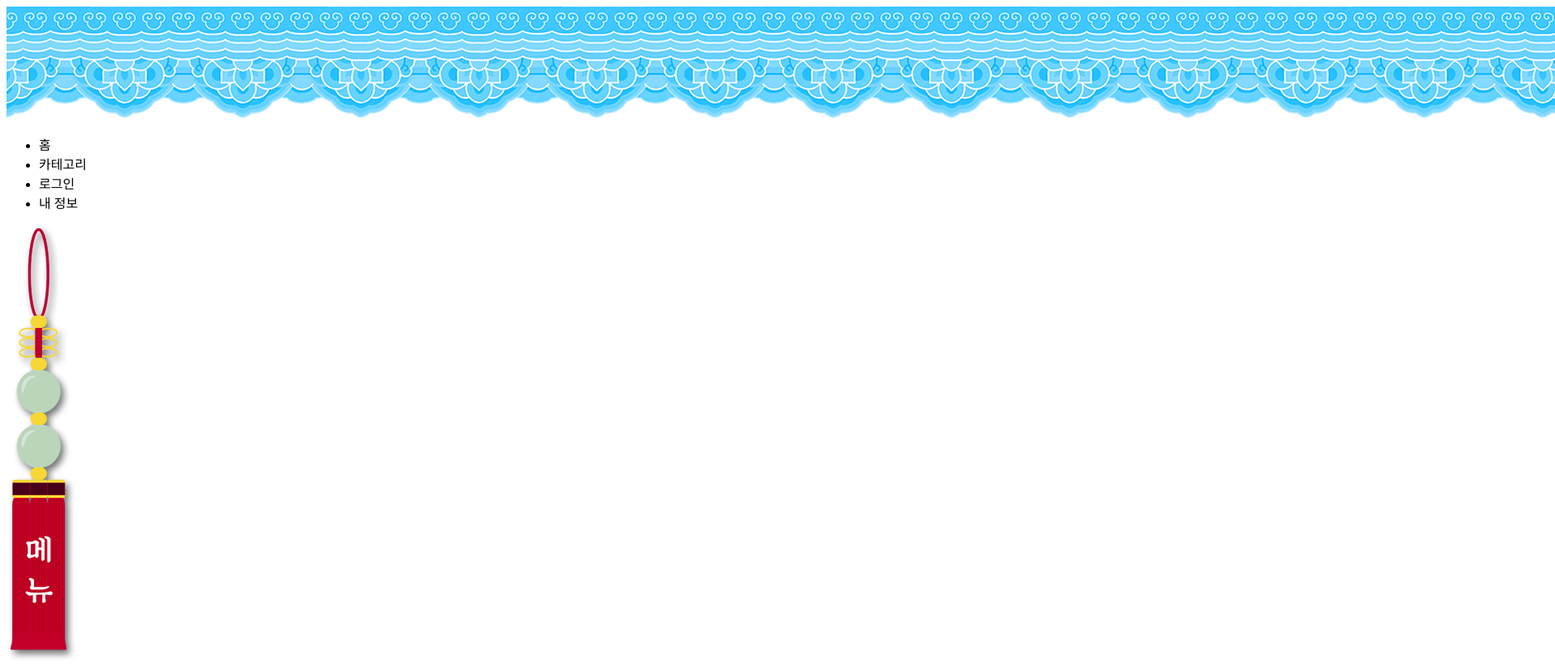
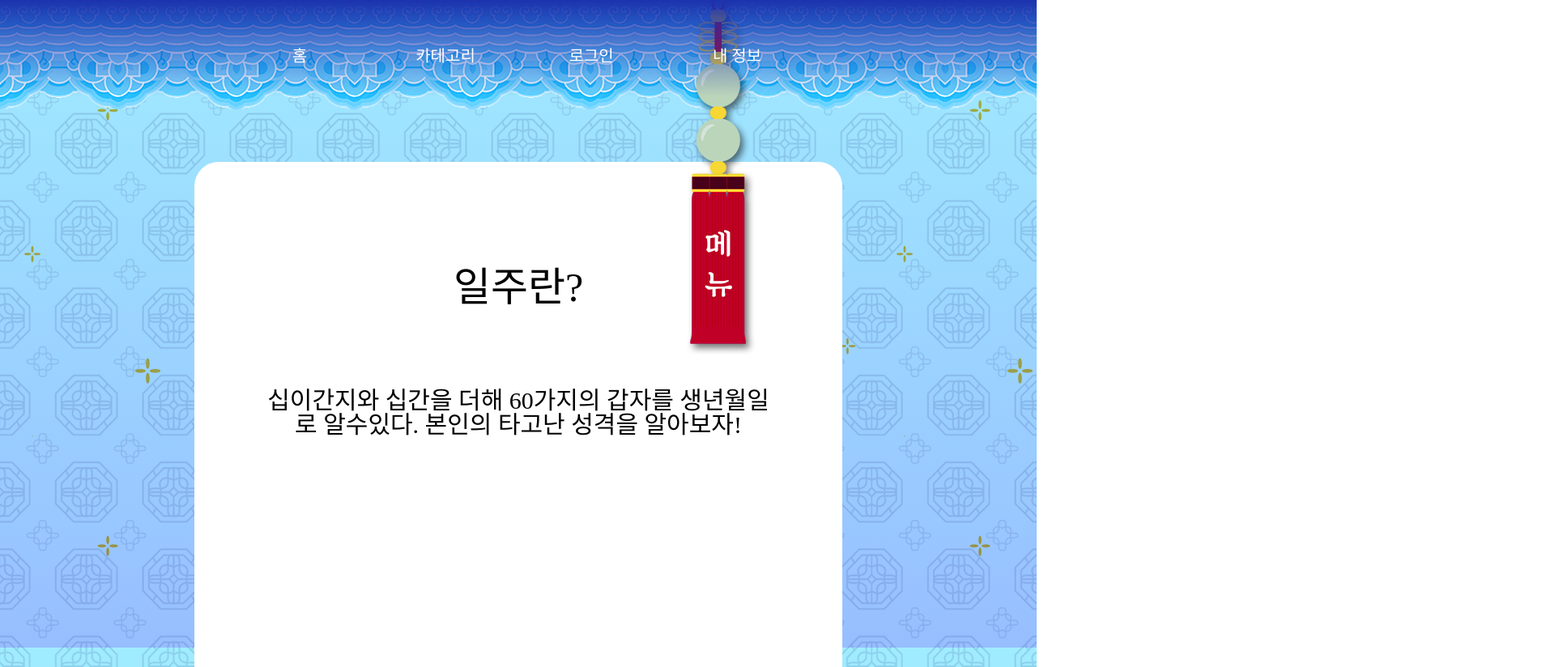
Before and after one commit to LAIIonKING/oneJu, a plain HTML site: page index.html in a window 1280 px wide. Shown: the top 824 px of the page at 81% size, 1920 px wide, since content can reach past the window. Drawn offline with Linux system fonts and the light colour scheme; a web font is replaced by a local one.

Commit message:
CSS: basic

```diff
--- a/index.html
+++ b/index.html
@@ -6,15 +6,150 @@
     <meta http-equiv="X-UA-Compatible" content="IE=edge">
     <meta name="saju" content="saju ilju find">
     <title>일주찾기</title>
+    <link rel="stylesheet" href="style.css">
+    <style>
+        html,
+        body,
+        div,
+        span,
+        applet,
+        object,
+        iframe,
+        h1,
+        h2,
+        h3,
+        h4,
+        h5,
+        h6,
+        p,
+        blockquote,
+        pre,
+        a,
+        abbr,
+        acronym,
+        address,
+        big,
+        cite,
+        code,
+        del,
+        dfn,
+        em,
+        img,
+        ins,
+        kbd,
+        q,
+        s,
+        samp,
+        small,
+        strike,
+        strong,
+        sub,
+        sup,
+        tt,
+        var,
+        b,
+        u,
+        i,
+        center,
+        dl,
+        dt,
+        dd,
+        ol,
+        ul,
+        li,
+        fieldset,
+        form,
+        label,
+        legend,
+        table,
+        caption,
+        tbody,
+        tfoot,
+        thead,
+        tr,
+        th,
+        td,
+        article,
+        aside,
+        canvas,
+        details,
+        embed,
+        figure,
+        figcaption,
+        footer,
+        header,
+        hgroup,
+        menu,
+        nav,
+        output,
+        ruby,
+        section,
+        summary,
+        time,
+        mark,
+        audio,
+        video {
+            margin: 0;
+            padding: 0;
+            border: 0;
+            font-size: 100%;
+            font: inherit;
+            vertical-align: baseline;
+        }
+
+        /* HTML5 display-role reset for older browsers */
+        article,
+        aside,
+        details,
+        figcaption,
+        figure,
+        footer,
+        header,
+        hgroup,
+        menu,
+        nav,
+        section {
+            display: block;
+        }
+
+        body {
+            line-height: 1;
+        }
+
+        ol,
+        ul {
+            list-style: none;
+        }
+
+        blockquote,
+        q {
+            quotes: none;
+        }
+
+        blockquote:before,
+        blockquote:after,
+        q:before,
+        q:after {
+            content: '';
+            content: none;
+        }
+
+        table {
+            border-collapse: collapse;
+            border-spacing: 0;
+        }
+    </style>
 </head>
 
 <body>
+
     <!--Menubar-->
     <nav class="menubar">
-        <div class="menubar__fix">
-            <img src="img/menubar.png">
-        </div>
-        <div class="menubar__menu">
+        <div class="menubar__fix"></div>
+        <div class="menu">
+            <span class="menubar__norige">
+                <img src="img/norige.png">
+            </span>
             <ul class="menubar__menu">
                 <li class="menubar__menu__item">홈</li>
                 <li class="menubar__menu__item">카테고리</li>
@@ -22,15 +157,12 @@
                 <li class="menubar__menu__item">내 정보</li>
             </ul>
         </div>
-        <div class="menubar__point">
-            <img src="img/norige.png">
-        </div>
     </nav>
 
     <!--Ilju-->
     <section class="ilju">
         <div class="ilju-section">
-            <div class="ilju__first hide">
+            <div class="ilju__first">
                 <h1>일주란?</h1>
                 <p>십이간지와 십간을 더해 60가지의 갑자를 생년월일로 알수있다.
                     본인의 타고난 성격을 알아보자!
--- /dev/null
+++ b/style.css
@@ -0,0 +1,165 @@
+/* Global */
+:root {
+    /* Color */
+    --color-white: #ffffff;
+    --color-black: black;
+    --color-lightblue: #5adeff;
+    --color-blue: #5a9aff;
+    --color-darkblue: #1c31ad;
+    --color-borderlightblue: #7ae7fd;
+    --color-borderblue: #5b81c0;
+    --color-grey: #4b4b4b;
+
+    --color-red: #ff3f3f;
+
+    /* Font size */
+    --font-large: 48px;
+    --font-medium:28px;
+    --font-regular: 18px;
+    --font-small: 16px;
+    --font-micro: 14px;
+
+     /* Font wegit */
+    --weight-bold: 700;
+    --weight-semi-bold: 600;
+    --weight-regular: 400;
+}
+
+/*Font*/
+@font-face {
+    font-family: 'SDKukdetopokki';
+    src: url('https://cdn.jsdelivr.net/gh/projectnoonnu/noonfonts_two@1.0/SDKukdetopokki.woff') format('woff');
+    font-weight: normal;
+    font-style: normal;
+}
+@font-face {
+    font-family: 'SDKukdetopokki-Lt';
+    src: url('https://cdn.jsdelivr.net/gh/projectnoonnu/noonfonts_2001@1.1/SDKukdetopokki-aLt00.woff') format('woff');
+    font-weight: normal;
+    font-style: normal;
+}
+@font-face {
+    font-family: 'ChosunGu';
+    src: url('https://cdn.jsdelivr.net/gh/projectnoonnu/noonfonts_20-04@1.0/ChosunGu.woff') format('woff');
+    font-weight: normal;
+    font-style: normal;
+}
+
+@font-face {
+    font-family: 'MYYeongnamnu';
+    src: url('https://cdn.jsdelivr.net/gh/projectnoonnu/noonfonts_2206-02@1.0/MYYeongnamnu.woff2') format('woff2');
+    font-weight: normal;
+    font-style: normal;
+}
+
+h1{
+    font-family: 'SDKukdetopokki';
+    font-size: var(--font-large);
+}
+
+h2{
+    font-family: 'SDKukdetopokki-Lt';
+    font-size: var(--font-medium);
+}
+
+h3{
+    font-family: 'MYYeongnamnu';
+    font-size: var(--font-regular);
+}
+
+p{
+    font-family: 'ChosunGu';
+    font-size: var(--font-small);
+}
+
+html{
+    width: 100%;
+    height: 100%;
+}
+
+body{
+    background-size: cover;
+    background: url(img/background\ image.png), linear-gradient(#a0ecff,#97beff);
+    background-blend-mode: multiply;
+
+    margin: 0;
+    font-family:
+}
+
+.menubar__fix{
+    position: fixed;
+    background: url(img/menubar.png);
+    width: 100%;
+    height: 135px;
+    z-index: 1;
+}
+
+.menu{
+    height: 200px;
+}
+
+.menubar__menu{
+    z-index: 3;
+    position: relative;
+    bottom: 540px;
+    display: flex;
+    justify-content:center;
+    align-items: center;
+    height: 120px;
+    background: linear-gradient(#1c31ad,transparent)
+}
+
+.menubar__menu__item{
+    text-align: center;
+    width: 180px;
+    height: 80px;
+    font-family: 'SDKukdetopokki-Lt';
+    font-size: 20px;
+    color: var(--color-white);
+    line-height: 100px;
+}
+
+.menubar__norige{
+    z-index: 2;
+    position:relative;
+    bottom: 100px;
+    display: flex;
+    justify-content: center;
+    margin-left: 500px;
+}
+
+.ilju{
+    background-color: var(--color-white);
+    padding: 80px;
+    width: 50%;
+    margin: auto;
+    border-radius: 30px;
+    text-align: center;
+}
+
+.ilju-section{
+    height: 800px;
+}
+
+.ilju__first > h1{
+    font-size: 50px;
+    margin-top: 50px;
+}
+
+.ilju__first > p {
+    font-size: 30px;
+    margin-top: 100px;
+}
+.hide{
+    display: none;
+}
+
+
+@media screen and (max-width: 768px){
+    .menubar__menu__item{
+    width:150px;
+    }
+    .ilju{
+        width: 55%;
+    }
+}
```
